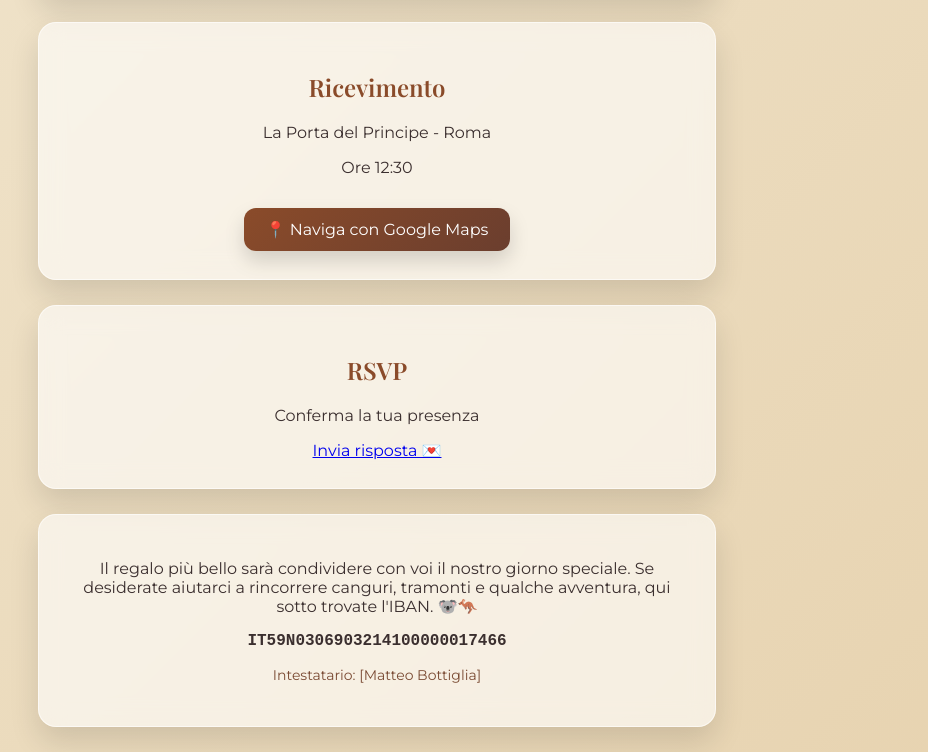
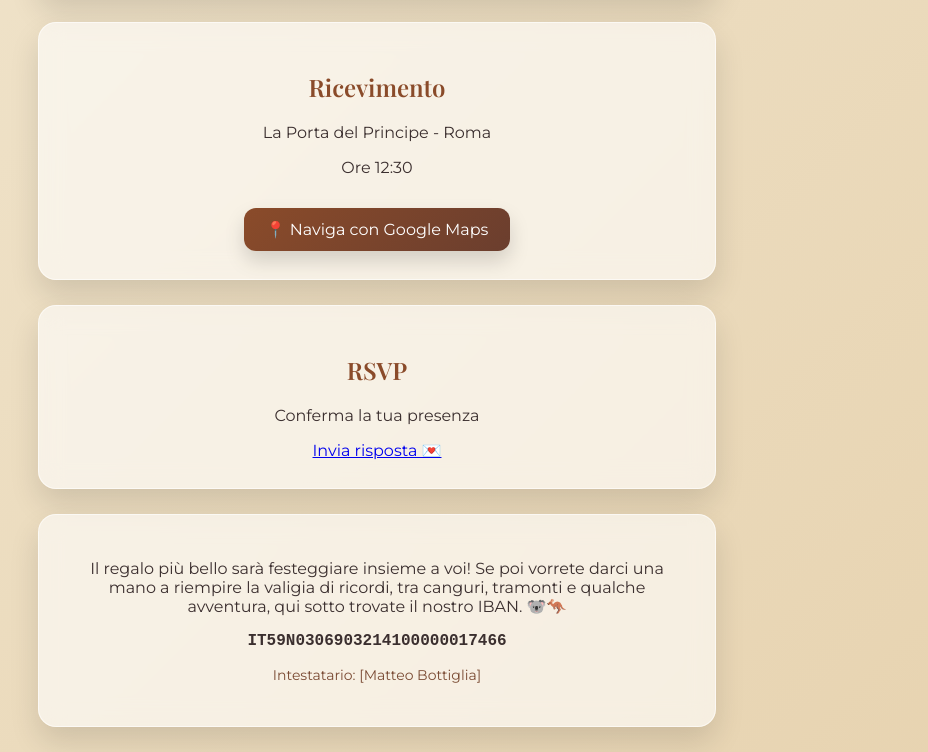
Before and after one commit to invitation-AM/28novembre, a plain HTML site: page index.html in a window 1280 px wide. Shown: the part 1712-2464 px from the top of the page, without its empty margins (263-1191 px from the left). Drawn offline with nearby package versions, Linux system fonts and the light colour scheme.

Commit message:
Update index.html

```diff
--- a/index.html
+++ b/index.html
@@ -187,8 +187,11 @@ h2 {
 </div>
 
 <div class="box">
-  <p> Il regalo più bello sarà condividere con voi il nostro giorno speciale.
-Se desiderate aiutarci a rincorrere canguri, tramonti e qualche avventura, qui sotto trovate l'IBAN. 🐨🦘 </p>
+  <p>
+Il regalo più bello sarà festeggiare insieme a voi!
+
+Se poi vorrete darci una mano a riempire la valigia di ricordi, tra canguri, tramonti e qualche avventura, qui sotto trovate il nostro IBAN. 🐨🦘
+ </p>
   <p style="font-family: monospace; font-size: 16px; margin-top: 15px; word-break: break-all;">
     <strong>IT59N0306903214100000017466</strong>
   </p>
```
